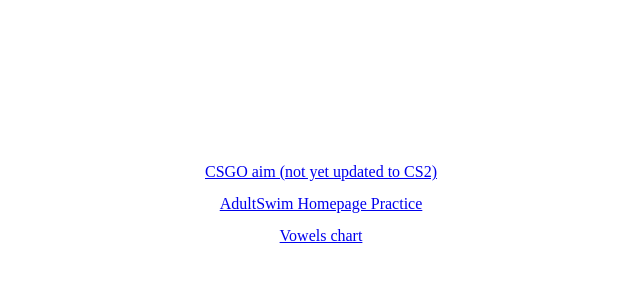
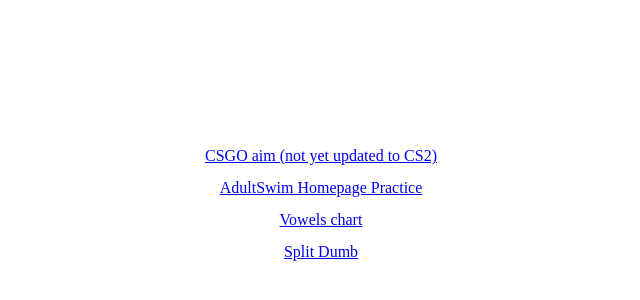
Before and after one commit to aoeskills/aoeskills.github.io, a plain HTML site: page index.html in a window 1280 px wide. Shown: the part 204-504 px from the top of the page, without its empty margins (327-967 px from the left). Drawn offline with Linux system fonts and the light colour scheme.

Commit message:
Update index.html

```diff
--- a/index.html
+++ b/index.html
@@ -32,6 +32,7 @@
     <a href="./cs-aim">CSGO aim (not yet updated to CS2)</a>
     <a href="./practice-adultswim/dist">AdultSwim Homepage Practice</a>
     <a href="./vowels-chart">Vowels chart</a>
+    <a href="./split-dumb">Split Dumb</a>
   </main>
 </body>
 </html>
```
